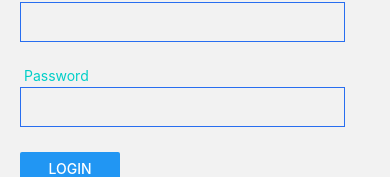
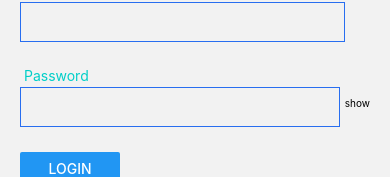
Before and after one commit to prabalbhandari04/merak-app, a React Native app: screen /Login in a window 390 px wide. Shown: the part 370-547 px from the top of the page. Built offline with nearby package versions, Linux system fonts and the light colour scheme; what react-native-status-bar-height would draw is missing.

Commit message:
pword show/hide desu..

```diff
--- a/src/screens/login.js
+++ b/src/screens/login.js
@@ -1,4 +1,4 @@
-import { Button, Text, View, TextInput } from 'react-native'
+import { Button, Text, View, TextInput, Pressable } from 'react-native'
 import { useState } from 'react'
 import AsyncStorage from '@react-native-async-storage/async-storage';
 import { CommonActions } from '@react-navigation/native';
@@ -14,6 +14,18 @@ const Login = ({navigation})=>{
     const [password, setPassword] = useState("")
 
     const dispatch = useDispatch(); //Redux Dispatch
+    const [vis, setVis] = useState(true)
+    const [cont, setCont] = useState("show")
+
+    const showpass = ()=>{
+      setVis(!vis)
+      if(vis===true){
+        setCont("hide")
+      }else{
+        setCont("show")
+      }
+
+    }
 
     const getData = async () => {
         try {
@@ -75,7 +87,14 @@ const Login = ({navigation})=>{
 
                 <View style={ styles.content_view }>
                     <Text style={ styles.login_key }> Password </Text>
-                    <TextInput style={ styles.password_field } value={password} onChangeText={(text)=>{setPassword(text)}} ></TextInput>
+
+                    <View style={{ flexDirection:'row' }}>
+                      <TextInput style={ styles.password_field } value={password} secureTextEntry={vis} onChangeText={(text)=>{setPassword(text)}}  ></TextInput>
+                      <Pressable onPress={showpass}><Text style={{ fontSize:10, marginLeft:5,marginTop: 10}}>{cont}</Text></Pressable>
+                    </View>
+
+
+
                 </View>
 
                 <View style={ styles.login_button }>
```
